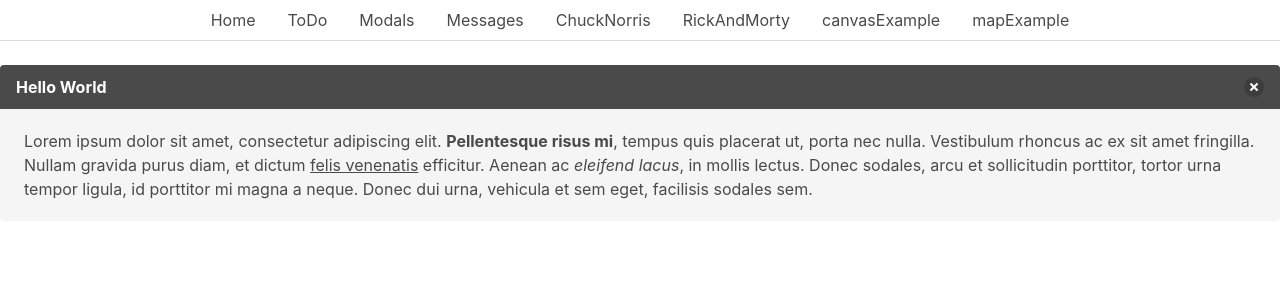
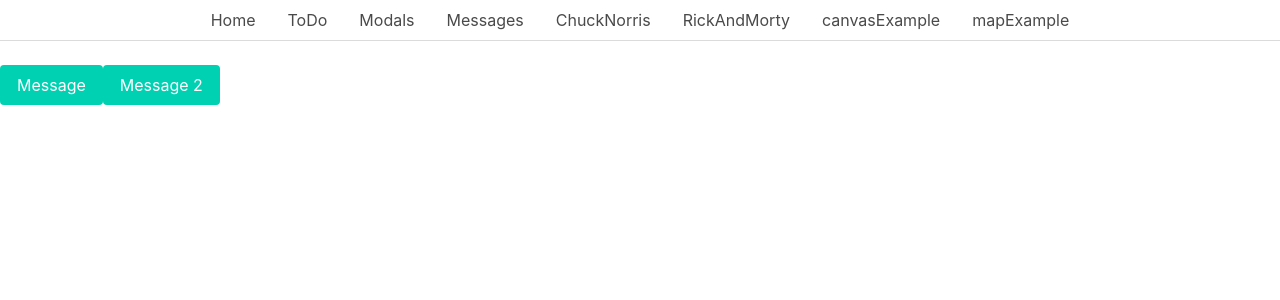
Before and after one commit to HappySven06/learnvue, a Vue app: page /messages in a window 1280 px wide. Shown: the top 300 px of the page. Built offline with nearby package versions, Linux system fonts and the light colour scheme.

Commit message:
message and prop

```diff
--- a/src/components/Message.vue
+++ b/src/components/Message.vue
@@ -1,16 +1,45 @@
 <script setup>
-    import { ref } from 'vue'
-    defineProps(['open'])
+    defineProps({
+        visible: {
+            type: Boolean,
+            required: true,
+        },
+        headerVisible: {
+            type: Boolean,
+        },
+        type: {
+            type: String,
+            default: 'info',
+            validator(value) {
+            return ['info', 'success', 'warning', 'danger'].includes(value);
+        }
+        },
+        size: {
+            type: String,
+            default: 'normal',
+            validator(value) {
+                return['small', 'normal', 'medium', 'large'].includes(value);
+            }
+        },
+        title: {
+            type: String,
+            default: 'Message',
+        },
+        message: {
+            type: String,
+            required: true,
+        }
+    });
 </script>
 
 <template>
-    <article class="message" :class="{'is-active': open}">
-        <div class="message-header">
-            <p>Hello World</p>
-            <button class="delete" aria-label="delete"></button>
+    <div v-if="visible" class="message" :class="['is-' + type], ['is-' + size]">
+        <div v-if="headerVisible" class="message-header">
+            <p>{{ title }}</p>
+            <button class="delete" aria-label="delete" :class="['is-' + size]" @click="$emit('close')"></button>
         </div>
         <div class="message-body">
-            Lorem ipsum dolor sit amet, consectetur adipiscing elit. <strong>Pellentesque risus mi</strong>, tempus quis placerat ut, porta nec nulla. Vestibulum rhoncus ac ex sit amet fringilla. Nullam gravida purus diam, et dictum <a>felis venenatis</a> efficitur. Aenean ac <em>eleifend lacus</em>, in mollis lectus. Donec sodales, arcu et sollicitudin porttitor, tortor urna tempor ligula, id porttitor mi magna a neque. Donec dui urna, vehicula et sem eget, facilisis sodales sem.
+            {{ message }}
         </div>
-    </article>
+    </div>
 </template>
--- a/src/pages/Messages.vue
+++ b/src/pages/Messages.vue
@@ -1,10 +1,18 @@
 <script setup>
-    import { ref } from 'vue'
-    import Message from '../components/Message.vue'
+    import { ref } from 'vue';
+    import Message from '../components/Message.vue';
+
+    let isMessageVisible = ref(false);
+    let isMessageVisible2 = ref(false);
 </script>
 
 <template>
-    <Message :open="messageOpen" @colse="messageOpen=flase">
+    <button class="button is-primary" @click="isMessageVisible = !isMessageVisible">Message</button>
+    <Message :visible="isMessageVisible" type="info" size="large" title="Message"
+        message="Lorem ipsum dolor sit amet consectetur, adipisicing elit. Inventore, reiciendis amet qui soluta nihil voluptatibus nulla sequi necessitatibus aliquam animi dolore repellat praesentium, similique maxime voluptates temporibus tempora cupiditate voluptas."/>
 
-    </Message>
+    <button class="button is-primary" @click="isMessageVisible2 = true">Message 2</button>
+    <Message :visible="isMessageVisible2" headerVisible="false" type="danger" size="medium" title="Message"
+        message="Lorem ipsum dolor sit amet consectetur, adipisicing elit. Inventore, reiciendis amet qui soluta nihil voluptatibus nulla sequi necessitatibus aliquam animi dolore repellat praesentium, similique maxime voluptates temporibus tempora cupiditate voluptas."
+        @close="isMessageVisible2 = false" />
 </template>
```
